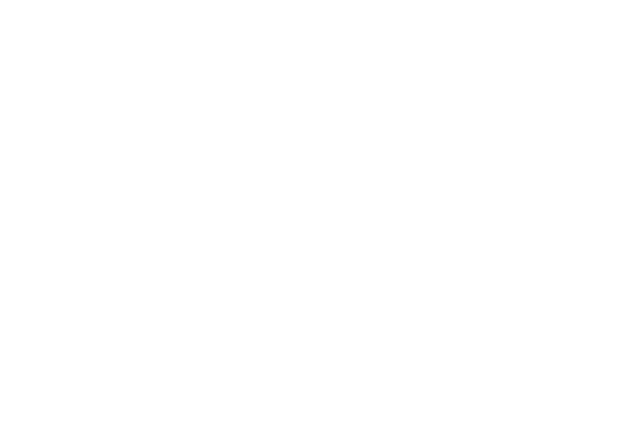
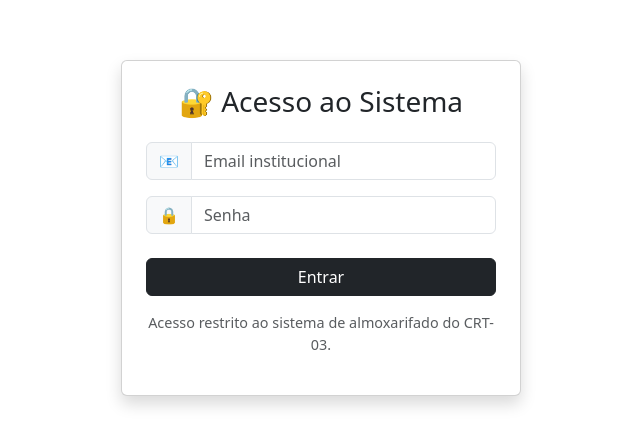
Before and after one commit to victorcosta213/Almoxarifado, a React (Create React App) app: page /login in a window 1280 px wide. Before the commit this address had no page. Shown: the part 172-618 px from the top of the page, without its empty margins (319-959 px from the left). Built offline with nearby package versions, Linux system fonts and the light colour scheme; no server answers.

Commit message:
fix: Protegendo o sistema

```diff
--- a/src/App.js
+++ b/src/App.js
@@ -1,21 +1,28 @@
-import React from 'react';
-import { BrowserRouter as Router, Routes, Route } from 'react-router-dom';
-import Home from './pages/Home';
-import AddEntry from './pages/AddEntry';
-import AddExit from './pages/AddExit';
-import Importar from './pages/Importar';
-import Dashboard from './pages/Dashboard';
+import { BrowserRouter as Router, Routes, Route } from "react-router-dom";
+import Home from "./pages/Home";
+import Login from "./pages/Login";
+import AddExit from "./pages/AddExit";
+import AddEntry from "./pages/AddEntry";
+import { AuthProvider } from "./context/AuthContext";
+import PrivateRoute from "./components/PrivateRoute";
 
 export default function App() {
   return (
-    <Router>
-      <Routes>
-        <Route path="/" element={<Home />} />
-        <Route path="/entrada" element={<AddEntry />} />
-        <Route path="/saida" element={<AddExit />} />
-        <Route path="/importar" element={<Importar />} />
-        <Route path="/dashboard" element={<Dashboard />} />
-      </Routes>
-    </Router>
+    <AuthProvider>
+      <Router>
+        <Routes>
+          <Route path="/login" element={<Login />} />
+          <Route path="/" element={
+            <PrivateRoute><Home /></PrivateRoute>
+          } />
+          <Route path="/entrada" element={
+            <PrivateRoute><AddEntry /></PrivateRoute>
+          } />
+          <Route path="/saida" element={
+            <PrivateRoute><AddExit /></PrivateRoute>
+          } />
+        </Routes>
+      </Router>
+    </AuthProvider>
   );
 }
--- a/src/components/Navbar.js
+++ b/src/components/Navbar.js
@@ -1,11 +1,18 @@
 import React from 'react';
-import * as XLSX from 'xlsx';
-import { Link, useLocation } from 'react-router-dom';
+import { Link, useLocation, useNavigate } from 'react-router-dom';
+import { useAuth } from '../context/AuthContext'; // certifique-se de que isso está correto
 
 export default function Navbar() {
   const location = useLocation();
+  const navigate = useNavigate();
+  const { logout } = useAuth();
 
   const isActive = (path) => location.pathname === path ? 'nav-link active' : 'nav-link';
+
+  const handleLogout = async () => {
+    await logout();
+    navigate('/login');
+  };
 
   return (
     <nav className="navbar navbar-expand-lg navbar-dark bg-dark px-4 shadow-sm">
@@ -40,6 +47,15 @@ export default function Navbar() {
           <li className="nav-item">
             <Link className={isActive('/dashboard')} to="/dashboard">📊 Dashboard</Link>
           </li>
+          <li className="nav-item">
+            <button
+              onClick={handleLogout}
+              className="btn btn-outline-light ms-3"
+              style={{ border: 'none' }}
+            >
+              🚪 Sair
+            </button>
+          </li>
         </ul>
       </div>
     </nav>
--- /dev/null
+++ b/src/components/PrivateRoute.js
@@ -0,0 +1,7 @@
+import { Navigate } from "react-router-dom";
+import { useAuth } from "../context/AuthContext";
+
+export default function PrivateRoute({ children }) {
+  const { usuario } = useAuth();
+  return usuario ? children : <Navigate to="/login" />;
+}
--- /dev/null
+++ b/src/context/AuthContext.js
@@ -0,0 +1,31 @@
+import { createContext, useContext, useEffect, useState } from "react";
+import { auth } from "../services/firebase";
+import { onAuthStateChanged, signInWithEmailAndPassword, signOut } from "firebase/auth";
+
+const AuthContext = createContext();
+
+export function AuthProvider({ children }) {
+  const [usuario, setUsuario] = useState(null);
+  const [carregando, setCarregando] = useState(true);
+
+  useEffect(() => {
+    const unsub = onAuthStateChanged(auth, (user) => {
+      setUsuario(user);
+      setCarregando(false);
+    });
+    return () => unsub();
+  }, []);
+
+  const login = (email, senha) => signInWithEmailAndPassword(auth, email, senha);
+  const logout = () => signOut(auth);
+
+  return (
+    <AuthContext.Provider value={{ usuario, login, logout }}>
+      {!carregando && children}
+    </AuthContext.Provider>
+  );
+}
+
+export function useAuth() {
+  return useContext(AuthContext);
+}
--- /dev/null
+++ b/src/pages/Login.js
@@ -0,0 +1,63 @@
+import React, { useState } from "react";
+import { useAuth } from "../context/AuthContext";
+import { useNavigate } from "react-router-dom";
+
+export default function Login() {
+  const { login } = useAuth();
+  const navigate = useNavigate();
+  const [email, setEmail] = useState("");
+  const [senha, setSenha] = useState("");
+  const [erro, setErro] = useState("");
+
+  const handleSubmit = async (e) => {
+    e.preventDefault();
+    try {
+      await login(email, senha);
+      navigate("/");
+    } catch (err) {
+      setErro("Credenciais inválidas. Verifique e tente novamente.");
+    }
+  };
+
+  return (
+    <div className="container d-flex justify-content-center align-items-center" style={{ minHeight: "100vh" }}>
+      <div className="card shadow p-4" style={{ maxWidth: "400px", width: "100%" }}>
+        <h3 className="text-center mb-4">🔐 Acesso ao Sistema</h3>
+
+        {erro && <div className="alert alert-danger">{erro}</div>}
+
+        <form onSubmit={handleSubmit}>
+          <div className="mb-3 input-group">
+            <span className="input-group-text">📧</span>
+            <input
+              type="email"
+              className="form-control"
+              placeholder="Email institucional"
+              value={email}
+              onChange={(e) => setEmail(e.target.value)}
+              required
+            />
+          </div>
+
+          <div className="mb-3 input-group">
+            <span className="input-group-text">🔒</span>
+            <input
+              type="password"
+              className="form-control"
+              placeholder="Senha"
+              value={senha}
+              onChange={(e) => setSenha(e.target.value)}
+              required
+            />
+          </div>
+
+          <button className="btn btn-dark w-100 mt-2">Entrar</button>
+        </form>
+
+        <p className="text-muted text-center mt-3" style={{ fontSize: '0.9em' }}>
+          Acesso restrito ao sistema de almoxarifado do CRT-03.
+        </p>
+      </div>
+    </div>
+  );
+}
```
